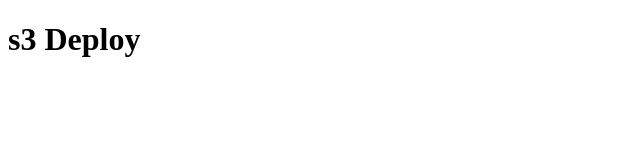
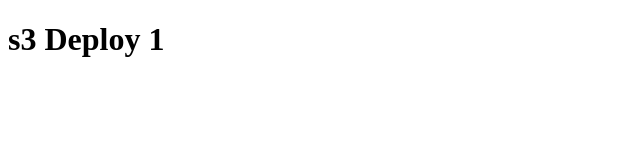
Before and after one commit to RGomez23/cd-s3-deploy-test, a plain HTML site: page index.html in a window 1280 px wide. Shown: the full height of the page, 0-640 px from the left. Drawn offline with Linux system fonts and the light colour scheme.

Commit message:
Test change
Test change

```diff
--- a/index.html
+++ b/index.html
@@ -9,7 +9,7 @@
 </head>
 
 <body>
-    <h1>s3 Deploy</h1>
+    <h1>s3 Deploy 1</h1>
 </body>
 
 </html>
```
